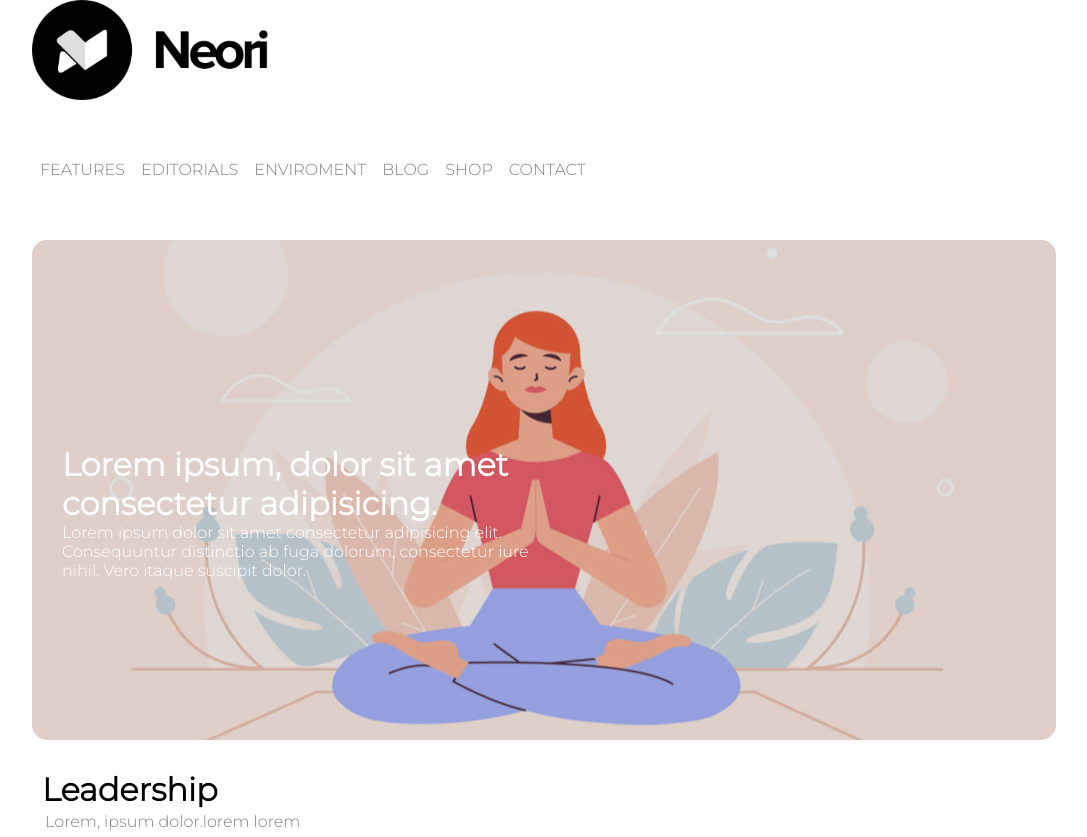
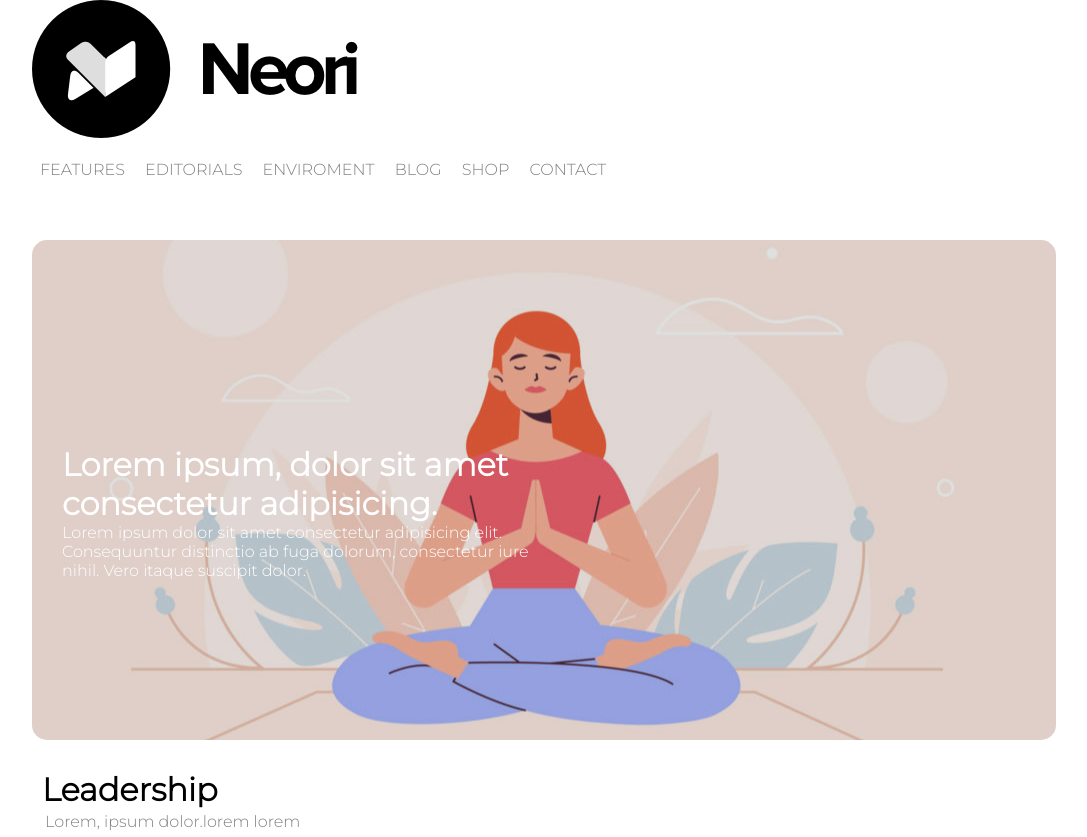
Before and after one commit to Fransch97/htmlcss-wp, a plain HTML site: page index.html in a window 1280 px wide. Shown: the top 837 px of the page, without its empty margins (96-1183 px from the left). Drawn offline with Linux system fonts and the light colour scheme.

Commit message:
improvement of height and li

```diff
--- a/css/style.css
+++ b/css/style.css
@@ -18,6 +18,7 @@
 
 li{
     list-style-type: none;
+    display: inline-block;
 }
 
 a{
@@ -85,7 +86,6 @@ header .heading{
 
 /* LOGO  */
 header .heading .logo{
-    height: 100%;
 }
 
 
@@ -186,7 +186,6 @@ section{
 
 /* FOOTER  */
 footer{
-    height: 70px;
     /* background-color: #8801FE ; */
     margin: 5px auto 20px auto;
 }
--- a/index.html
+++ b/index.html
@@ -16,31 +16,31 @@
         <header class="website">
             <!-- LOGO  -->
             <div class="heading">
-               <img class="logo" src="./img/logo.png" alt="LGO: Neori" title="Neori">
+                <img class="logo" src="./img/logo.png" alt="LGO: Neori" title="Neori">
             </div>
             <!--END LOGO  -->
 
             <!-- LINK NAV -->
             <div class="heading ">
                 <nav >
-                    <ul class="clearfix">
+                    <ul class="">
                         <li class="">
-                            <a class="float" href="#">features</a>
+                            <a class="" href="#">features</a>
                         </li>
                         <li>
-                            <a class="float" href="#">editorials</a>
+                            <a class="" href="#">editorials</a>
                         </li>
                         <li>
-                            <a class="float" href="#">enviroment</a>
+                            <a class="" href="#">enviroment</a>
                         </li>
                         <li>
-                            <a class="float" href="#">blog</a>
+                            <a class="" href="#">blog</a>
                         </li>
                         <li>
-                            <a class="float" href="#">shop</a>
+                            <a class="" href="#">shop</a>
                         </li>
                         <li>
-                            <a class="float" href="#">contact</a>
+                            <a class="" href="#">contact</a>
                         </li>
 
                     </ul>
```
